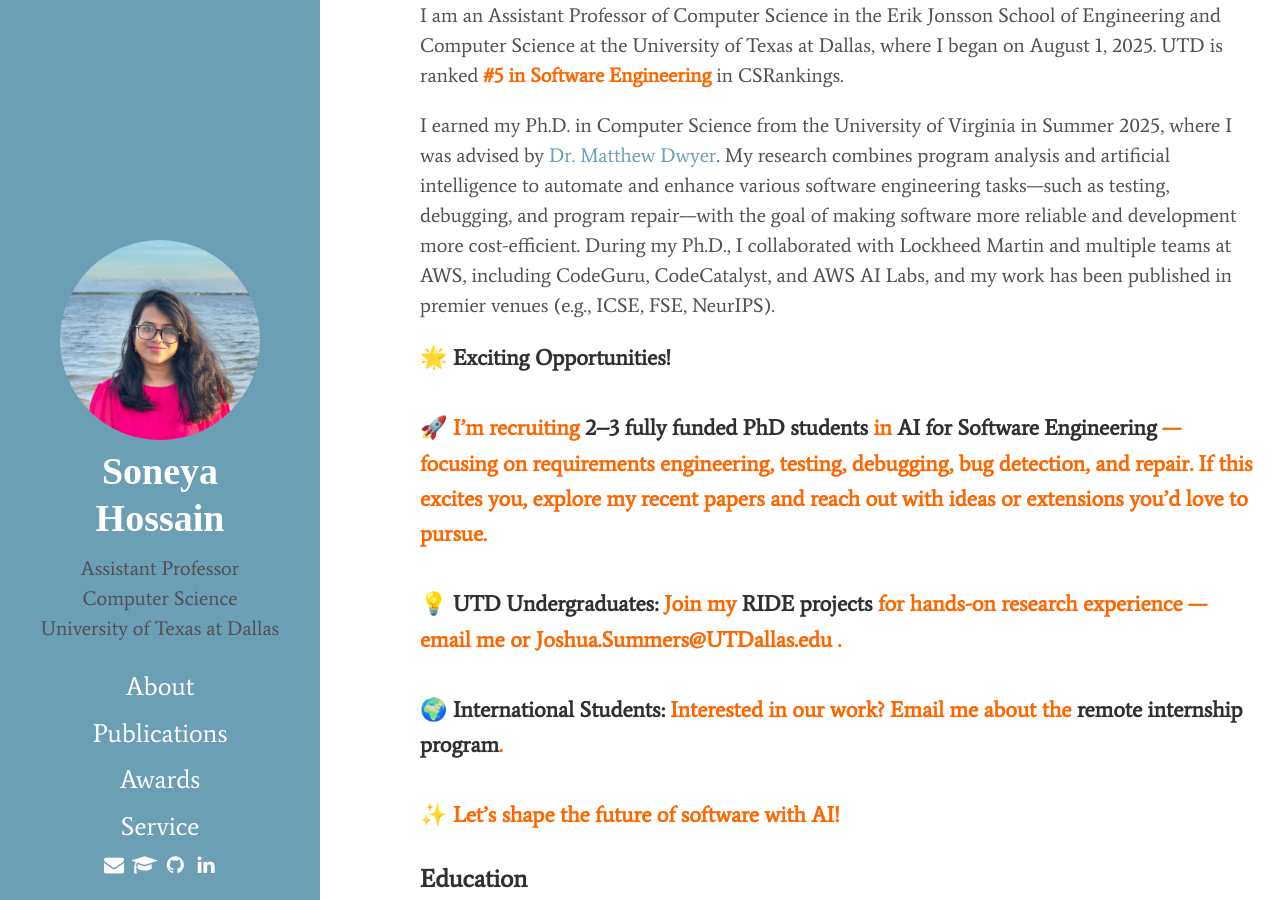
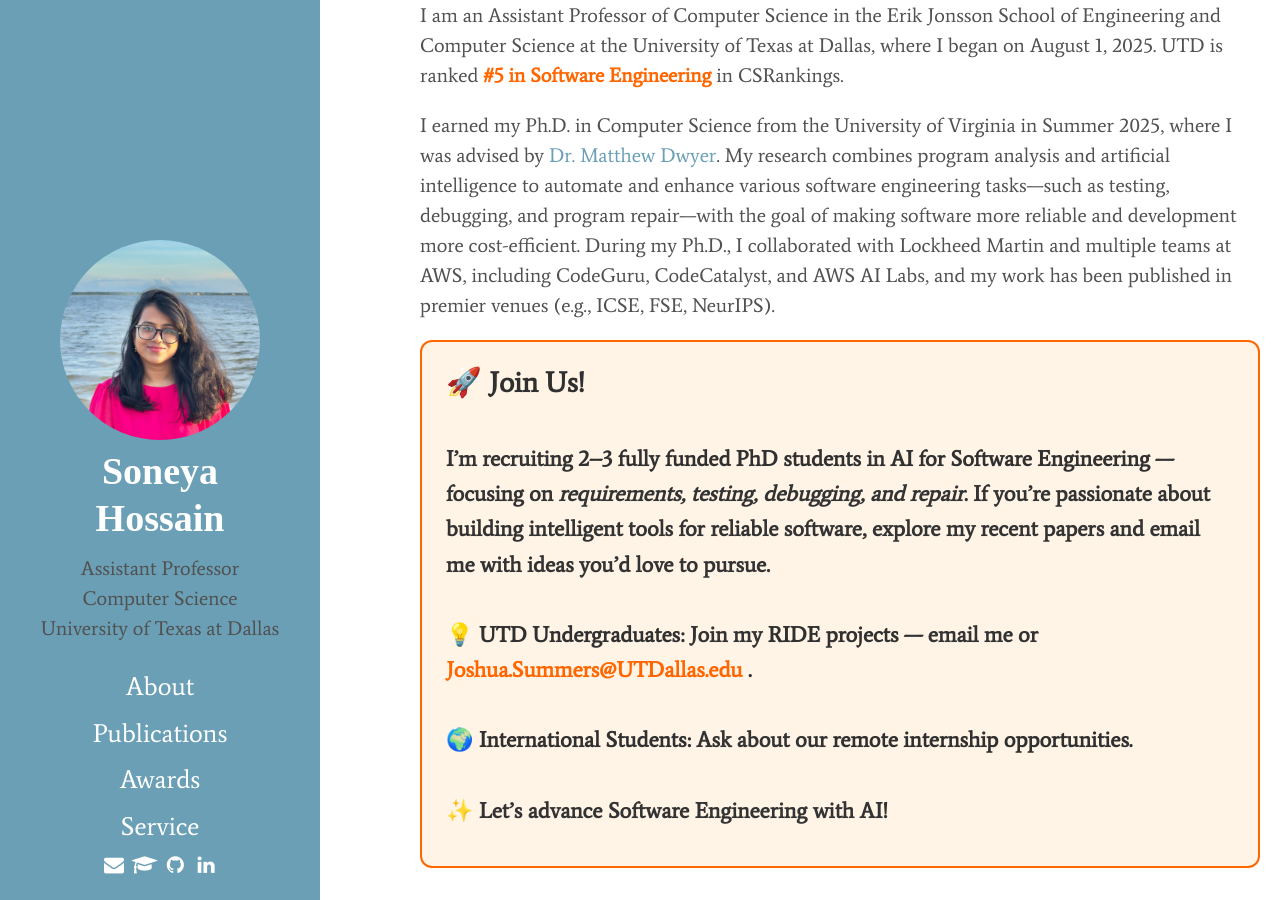
Before and after one commit to soneyahossain/soneyahossain.github.io, a Jekyll site: the page built from index.md, in a window 1280 px wide and 900 px high. Built offline with Jekyll 4.4.1, drawn with Linux system fonts in a browser that asks for light colours; cached includes are drawn as plain includes.

Commit message:
Update recruitment and opportunity details in index.md

```diff
--- a/index.md
+++ b/index.md
@@ -7,21 +7,22 @@ I am an Assistant Professor of Computer Science in the Erik Jonsson School of En
 
 I earned my Ph.D. in Computer Science from the University of Virginia in Summer 2025, where I was advised by <a href="https://matthewbdwyer.github.io/">Dr. Matthew Dwyer</a>. My research combines program analysis and artificial intelligence to automate and enhance various software engineering tasks—such as testing, debugging, and program repair—with the goal of making software more reliable and development more cost-efficient. During my Ph.D., I collaborated with Lockheed Martin and multiple teams at AWS, including CodeGuru, CodeCatalyst, and AWS AI Labs, and my work has been published in premier venues (e.g., ICSE, FSE, NeurIPS).
 
-<p style="color:#ff6600; font-weight:bold; font-size:1.1em; line-height:1.6;"> 🌟 <strong>Exciting Opportunities!</strong><br><br>
+<div style="background-color:#fff4e6; border-radius:12px; padding:18px 24px; border:2px solid #ff6600; line-height:1.6; font-weight:bold; font-size:1.1em; color:#333;"> <p> <span style="font-size:1.3em; color:#ff6600;">🚀 <strong>Join Us!</strong></span><br><br>
 
-🚀 I’m recruiting <strong>2–3 fully funded PhD students</strong> in <strong>AI for Software Engineering</strong> — focusing on requirements engineering, testing, debugging, bug detection, and repair.
-If this excites you, explore my recent papers and reach out with ideas or extensions you’d love to pursue.
+I’m recruiting <strong>2–3 fully funded PhD students</strong> in <strong>AI for Software Engineering</strong> — focusing on <em>requirements, testing, debugging, and repair</em>.
+If you’re passionate about building intelligent tools for reliable software, explore my recent papers and email me with ideas you’d love to pursue.
 <br><br>
 
-💡 <strong>UTD Undergraduates:</strong> Join my <strong>RIDE projects</strong> for hands-on research experience — email me or <a href="mailto:Joshua.Summers@UTDallas.edu" style="color:#ff6600;">Joshua.Summers@UTDallas.edu
+💡 <strong>UTD Undergraduates:</strong> Join my <strong>RIDE projects</strong> — email me or <a href="mailto:Joshua.Summers@UTDallas.edu" style="color:#ff6600;">Joshua.Summers@UTDallas.edu
 </a>.
 <br><br>
 
-🌍 <strong>International Students:</strong> Interested in our work? Email me about the <strong>remote internship program</strong>.
+🌍 <strong>International Students:</strong> Ask about our <strong>remote internship opportunities</strong>.
 <br><br>
 
-✨ Let’s shape the future of software with AI!
-</p>
+✨ Let’s advance Software Engineering with AI!
+
+</p> </div>
 
 ### Education
 
```
